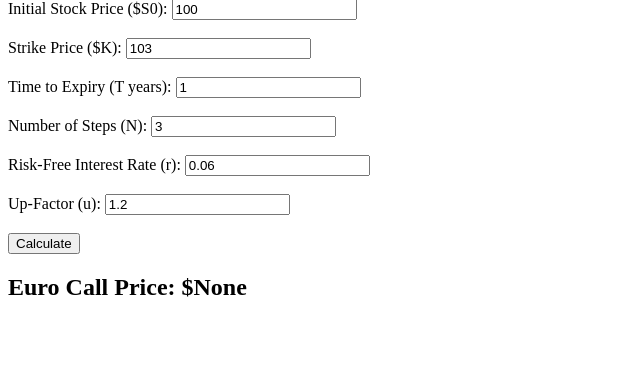
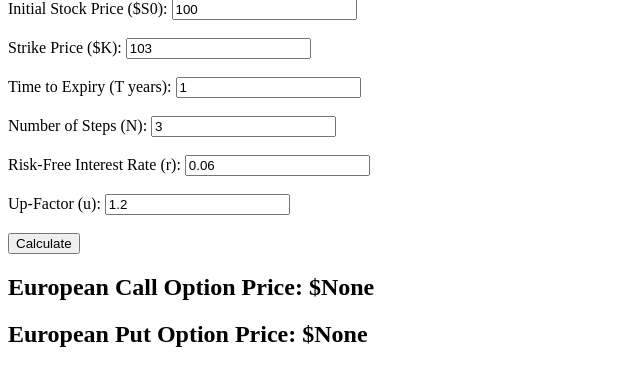
Before and after one commit to AnuragChaudhari7/optionsPricing, a Flask app: page / in a window 1280 px wide. Shown: the part 128-514 px from the top of the page, without its empty margins (0-640 px from the left). Run offline with Flask 3, Linux system fonts and the light colour scheme.

Commit message:
added put price to frontend with calculation

```diff
--- a/app.py
+++ b/app.py
@@ -1,6 +1,6 @@
 from flask import Flask, render_template, request, jsonify
 from models.binomial_european import binomial_call
-
+from models.binomial_european import binomial_put_from_call
 from time import time
 
 app = Flask(__name__)
@@ -8,17 +8,23 @@
 @app.route('/', methods=['GET','POST'])
 def index():
     call_price = None
+    put_price = None
     if request.method == 'POST':
-        # get the numbers from the form
-        #TODO: index form output option value with data inputted (S0,K,etc.)
+
         S0 = float(request.form['S0'])
         K = float(request.form['K'])
         T = int(request.form['T'])
         N = int(request.form['N'])
         r = float(request.form['r'])
         u = float(request.form['u'])
-        call_price = round(binomial_call(S0=S0, K=K, T=T, N=N, r=r, u=u, d=1/u), 2) #currently default values in funciton
-    return render_template('index.html', call_price=call_price)
+
+        call_price = binomial_call(S0=S0, K=K, T=T, N=N, r=r, u=u, d=1/u) #currently default values in funciton
+        put_price = binomial_put_from_call(C=call_price,S0=S0,K=K,T=T,r=r)
+
+        call_price = round(call_price,2)
+        put_price = round(put_price,2)
+
+    return render_template('index.html', call_price=call_price, put_price = put_price)
 
 if __name__ == '__main__':
     app.run(debug=True)
--- a/templates/index.html
+++ b/templates/index.html
@@ -52,7 +52,8 @@
         <button type="calculate">Calculate</button>
     </form>
 
-        <h2>Euro Call Price: ${{call_price}}</h2>
+        <h2>European Call Option Price: ${{call_price}}</h2>
+        <h2>European Put Option Price: ${{put_price}}</h2>
 
 </body>
 </html>
```
Also changed, not shown: 1 other file.
